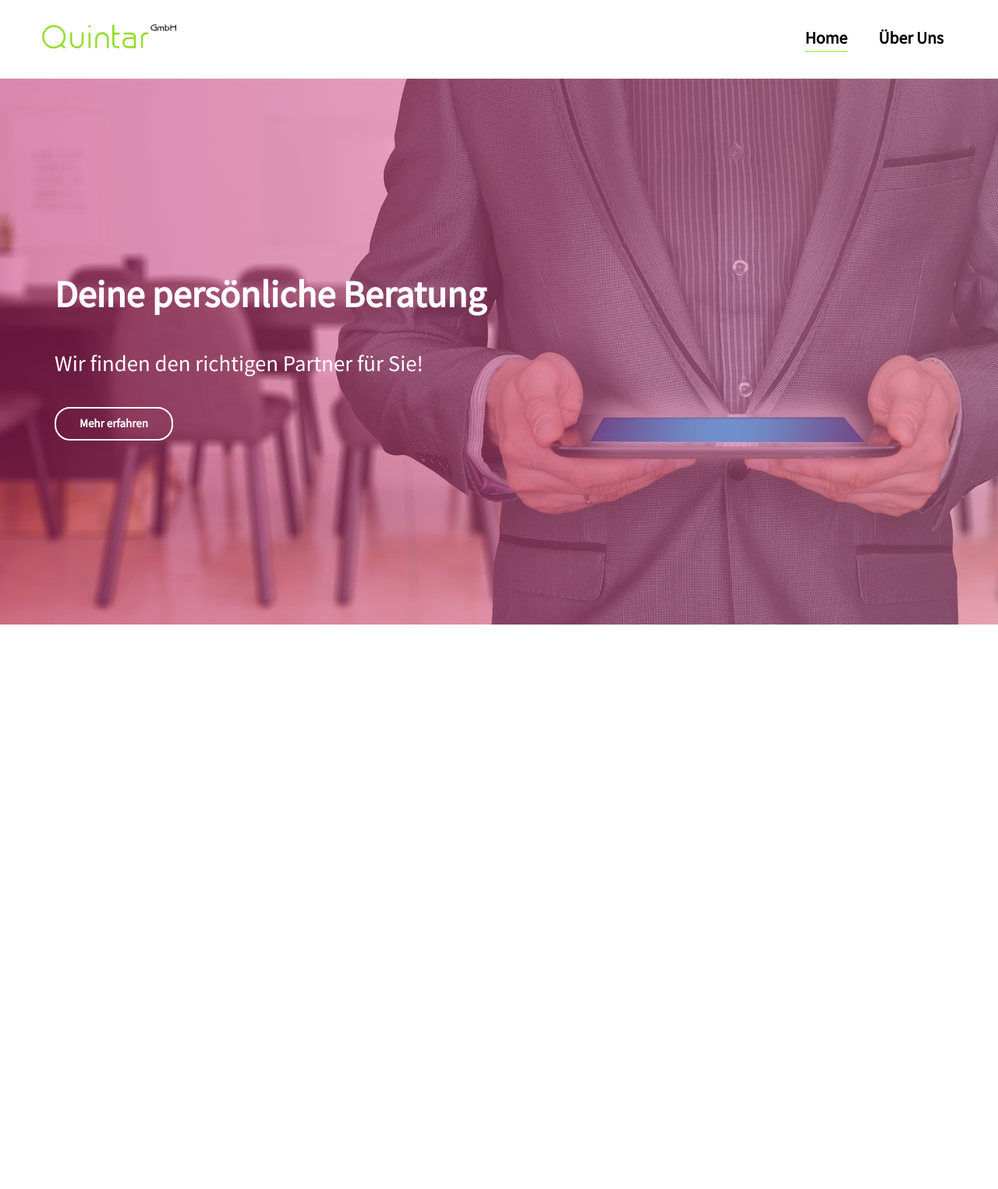
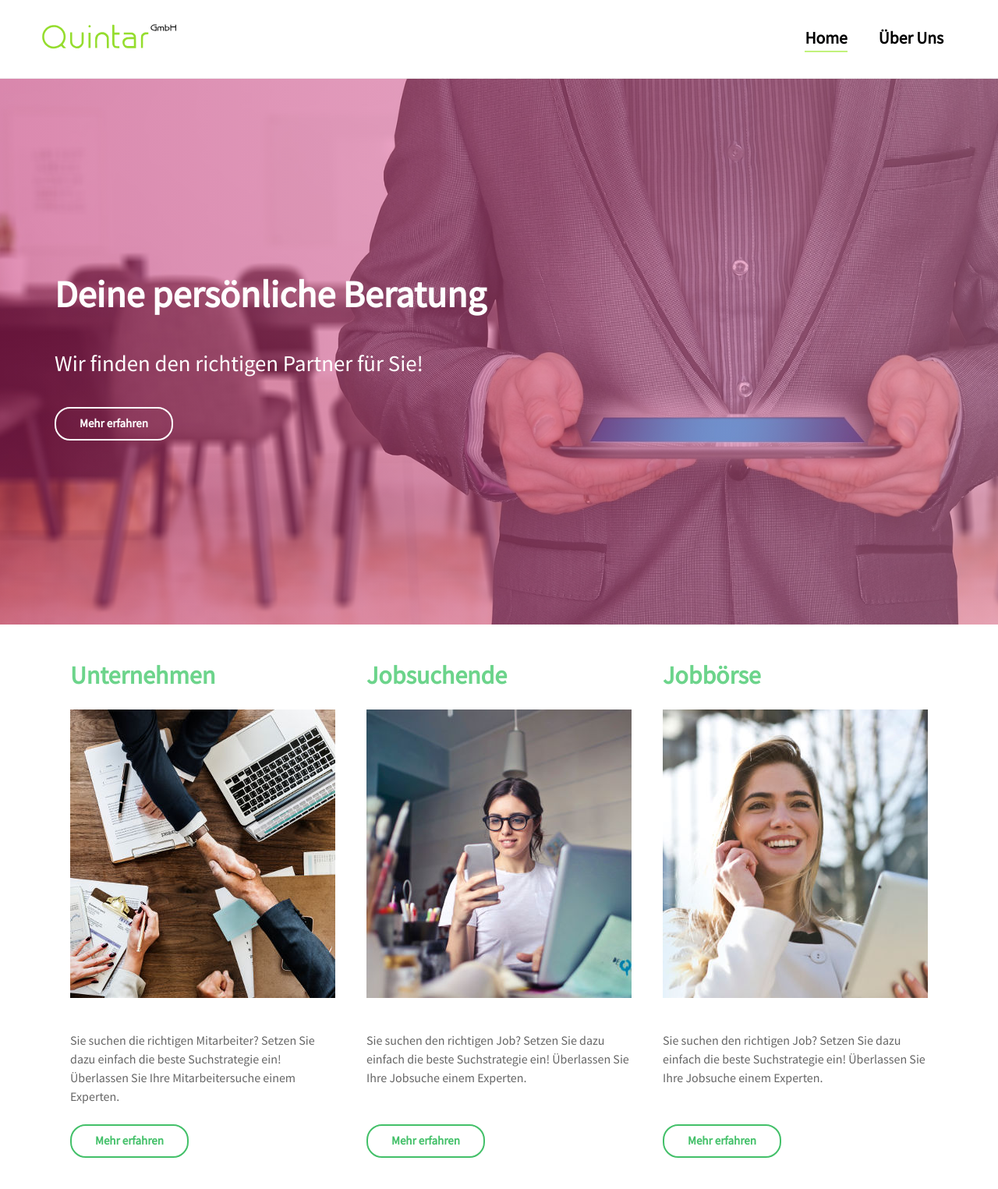
Before and after one commit to versable/kehr-website, a Jekyll site: the page built from index.html, in a window 1280 px wide. Shown: the whole page at 78% size. Built offline with Jekyll 4.4.1, drawn with Linux system fonts in a browser that asks for light colours; before the commit the page ends 900 px from its top, so only the background shows below that.

Commit message:
Add WIP feature cards, ignore responsive design for now

```diff
--- a/_sass/_base.scss
+++ b/_sass/_base.scss
@@ -18,11 +18,11 @@ html, body {
     transition: all 0.3s ease-in-out;
 
     &.btn-default {
-        color: $color-secondary-1-1;
+        color: $color-secondary-1-2;
         &:hover {
-            color: $color-secondary-1-0;
-            background-color: #fff;
-            border-color: #fff;
+            color: #fff;
+            background-color: $color-secondary-1-2;
+            border-color: $color-secondary-1-2;
         }
     }
 
@@ -38,6 +38,11 @@ html, body {
 
 small {
     font-size: $small-font-size;
+}
+
+.img-responsive {
+    max-width: 100%;
+    height: auto;
 }
 
 .hero-1 {
@@ -73,6 +78,31 @@ small {
     }
 }
 
+.features {
+    display: flex;
+    justify-content: space-between;
+
+    > article {
+        padding: 20px;
+        width: 100%;
+        color: #666;
+
+        > * {
+            margin-bottom: 20px;
+        }
+
+        > h1 {
+            color: $color-secondary-1-1;
+        }
+
+        > p {
+            min-height: 100px;
+        }
+
+        > button { align-self: flex-end; }
+    }
+}
+
 @include media-query-down($media-lg) {
     .hero-1 { background-image: url('/images/hero-1-lg.jpg'); }
 }
@@ -80,6 +110,7 @@ small {
 @include media-query-down($media-md) {
     html { font-size: 14px; }
     .hero-1 { background-image: url('/images/hero-1-md.jpg'); }
+    .features { flex-direction: column; }
 }
 
 @include media-query-down($media-sm) {
--- a/index.html
+++ b/index.html
@@ -12,8 +12,46 @@ order: 1
                 Wir finden den richtigen Partner für Sie!
             </p>
             <p>
-                <button class="btn btn-white" type="submit">Mehr erfahren</button>
+                <button class="btn btn-white" type="submit">
+                    Mehr erfahren
+                </button>
             </p>
         </div>
     </div>
 </div>
+<section class="container features">
+    <article>
+        <h1>Unternehmen</h1>
+        <img src="/images/feature-company.jpg" class="img-responsive">
+        <p>
+            Sie suchen die richtigen Mitarbeiter? Setzen Sie dazu einfach die
+            beste Suchstrategie ein! Überlassen Sie Ihre Mitarbeitersuche einem
+            Experten.
+        </p>
+        <button class="btn btn-default" type="submit">
+            Mehr erfahren
+        </button>
+    </article>
+    <article>
+        <h1>Jobsuchende</h1>
+        <img src="/images/feature-employee.jpg" class="img-responsive">
+        <p>
+             Sie suchen den richtigen Job? Setzen Sie dazu einfach die beste
+             Suchstrategie ein! Überlassen Sie Ihre Jobsuche einem Experten.
+         </p>
+        <button class="btn btn-default" type="submit">
+            Mehr erfahren
+        </button>
+     </article>
+     <article>
+         <h1>Jobbörse</h1>
+        <img src="/images/feature-job.jpg" class="img-responsive">
+        <p>
+             Sie suchen den richtigen Job? Setzen Sie dazu einfach die beste
+             Suchstrategie ein! Überlassen Sie Ihre Jobsuche einem Experten.
+         </p>
+        <button class="btn btn-default" type="submit">
+            Mehr erfahren
+        </button>
+     </article>
+ </section>
```
Also changed, not shown: images/feature-company.jpg (added), images/feature-employee.jpg (added), images/feature-job.jpg (added).
